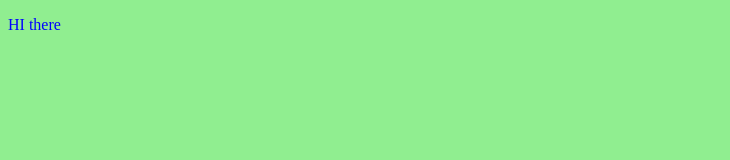
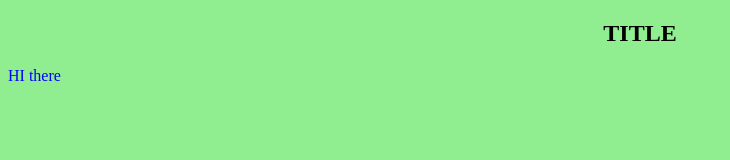
Before and after one commit to gin390/gin390.github.io, a plain HTML site: page index.html in a window 1280 px wide. Shown: the whole page, without its empty margins (0-730 px from the left). Drawn offline with Linux system fonts and the light colour scheme.

Commit message:
Update index.html

```diff
--- a/index.html
+++ b/index.html
@@ -6,11 +6,17 @@
   body{
     background-color:lightgreen;
   }
+  h2{
+    text-align:center;
+  }
+  }
 </style>
 </head>
 
 <body>
-<p style="color:blue"> HI there</p>
+
+  <h2> TITLE </h2>
+  <p style="color:blue"> HI there</p>
 
 
 </body>
```
